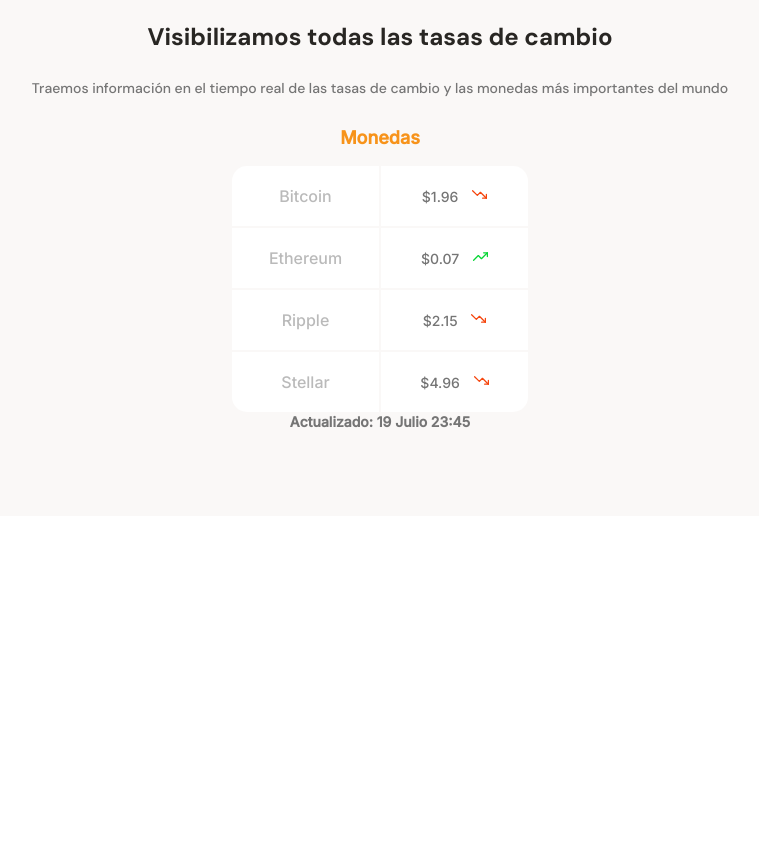
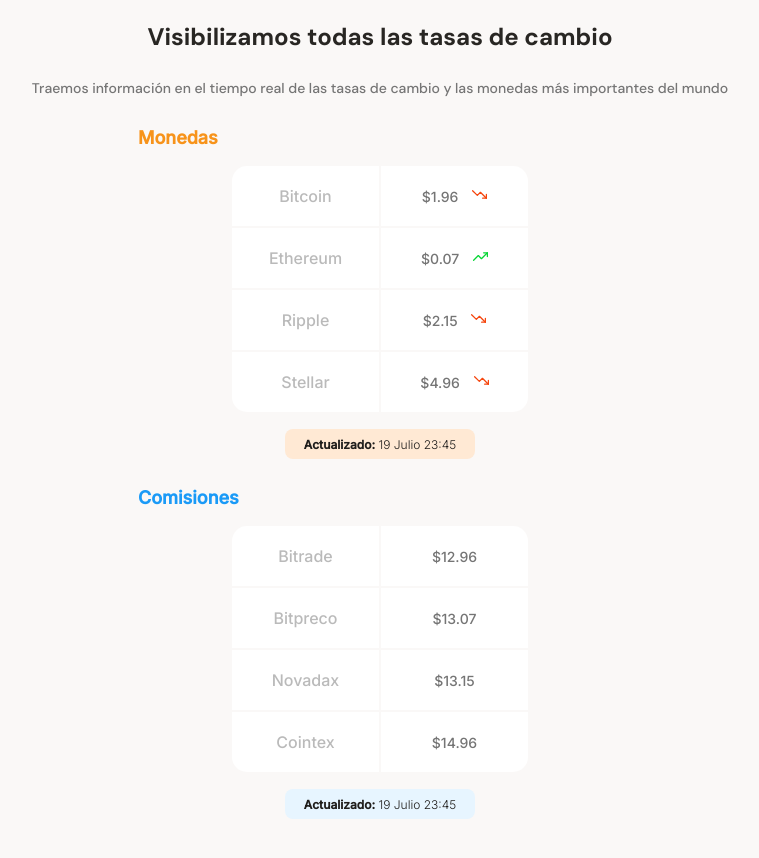
Before and after one commit to JeisonSuarez/Batatbit, a plain HTML site: page index.html in a window 1280 px wide. Shown: the part 640-1498 px from the top of the page, without its empty margins (260-1019 px from the left). Before the commit the page ends 1156 px from the top, so only its background shows below. Drawn offline with Linux system fonts and the light colour scheme.

Commit message:
Terminando la secciòn de las tablas

```diff
--- a/index.html
+++ b/index.html
@@ -58,7 +58,35 @@
                         </table>
                     </div>
                     <div class="currency-table--date">
-                        <p>  <b>Actualizado: 19 Julio 23:45</b>
+                        <p>  <b>Actualizado:</b> 19 Julio 23:45
+                        </p>
+                    </div>
+                </div>
+
+                <div class="main-commissions-table">
+                    <p class="commissions-table--title">Comisiones</p>
+                    <div class="commissions-table--container">
+                        <table>
+                            <tr>
+                                <td class="table__top-left">Bitrade</td>
+                                <td class="table__top-right table__right">$12.96</td>
+                            </tr>
+                            <tr>
+                                <td>Bitpreco</td>
+                                <td class="table__right">$13.07</td>
+                            </tr>
+                            <tr>
+                                <td>Novadax</td>
+                                <td class="table__right">$13.15</td>
+                            </tr>
+                            <tr>
+                                <td class="table__bottom-left">Cointex</td>
+                                <td class="table__bottom-right table__right">$14.96</td>
+                            </tr>
+                        </table>
+                    </div>
+                    <div class="commissions-table--date">
+                        <p>  <b>Actualizado:</b> 19 Julio 23:45
                         </p>
                     </div>
                 </div>
--- a/style.css
+++ b/style.css
@@ -153,7 +153,8 @@ main{
     color: #757575;
 }
 
-.main-currency-table{
+.main-currency-table,
+.main-commissions-table{
     width: 70%;
     min-width: 235px;
     max-width: 500px;
@@ -162,15 +163,29 @@ main{
     font-family: "Inter" , sans-serif;
 }
 
-.main-currency-table .currency-table--title{
+.main-currency-table .currency-table--title
+{
     margin-bottom: 15px;
+    padding-left: 8px;
     font-size: 1.8rem;
     font-weight: bold;
     line-height: 2.3rem;
     color: var(--bitcoin-orange);
+    text-align: left;
 }
 
-.currency-table--container{
+.main-commissions-table .commissions-table--title{
+    margin-bottom: 15px;
+    padding-left: 8px;
+    font-size: 1.8rem;
+    font-weight: bold;
+    line-height: 2.3rem;
+    color: var(--secondary-blue);
+    text-align: left;
+}
+
+.currency-table--container,
+.commissions-table--container{
     width: 90%;
     min-width: 230px;
     max-width: 300px;
@@ -178,13 +193,15 @@ main{
     margin: 0 auto;
 }
 
-.currency-table--container table {
+.currency-table--container table,
+.commissions-table--container table {
     width: 100%;
     height: 100%;
 
 }
 
-.currency-table--container td{
+.currency-table--container td,
+.commissions-table--container td{
     width: 50%;
     font-size: 1.6rem;
     font-weight: 500;
@@ -195,23 +212,28 @@ main{
 
 }
 
-.currency-table--container .table__top-left{
+.currency-table--container .table__top-left,
+.commissions-table--container .table__top-left{
     border-radius: 15px 0 0 0;
 }
 
-.currency-table--container .table__top-right{
+.currency-table--container .table__top-right,
+.commissions-table--container .table__top-right{
     border-radius: 0 15px 0 0;
 }
 
-.currency-table--container .table__bottom-left{
+.currency-table--container .table__bottom-left,
+.commissions-table--container .table__bottom-left{
     border-radius: 0 0 0 15px;
 }
 
-.currency-table--container .table__bottom-right{
+.currency-table--container .table__bottom-right,
+.commissions-table--container .table__bottom-right{
     border-radius: 0 0 15px 0;
 }
 
-.currency-table--container .table__right{
+.currency-table--container .table__right,
+.commissions-table--container .table__right{
     font-size: 1.4rem;
     font-weight: normal;
     line-height: 1.7rem;
@@ -239,3 +261,34 @@ main{
     background-position: center;
     background-repeat: no-repeat;
 }
+
+.currency-table--date{
+    width: 190px;
+    height: 30px;
+    margin: 0 auto;
+    margin-top: 15px;
+    padding: 8px;
+    background-color: var(--soft-orange);
+    border-radius: 8px;
+
+}
+
+.commissions-table--date{
+    width: 190px;
+    height: 30px;
+    margin: 0 auto;
+    margin-top: 15px;
+    padding: 8px;
+    background-color: var(--soft-blue);
+    border-radius: 8px;
+
+}
+
+.currency-table--date p
+,.commissions-table--date p{
+    font-size: 1.2rem;
+    line-height: 1.5rem;
+    font-weight: 300;
+    color: var(--warm-black);
+
+}
```
